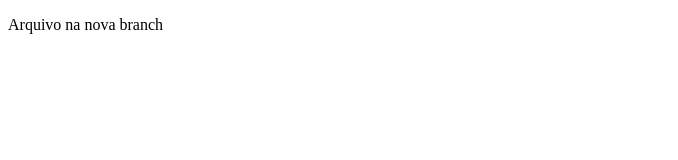
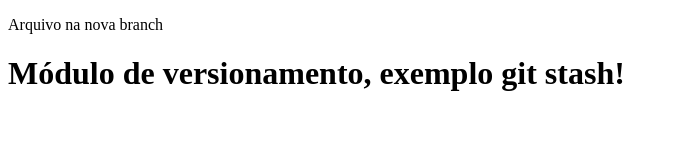
Before and after one commit to IanJanchuky/modulo_versionamento, a plain HTML site: page pages/index.html in a window 1280 px wide. Shown: the whole page, without its empty margins (0-678 px from the left). Drawn offline with Linux system fonts and the light colour scheme.

Commit message:
exemplo do stash

```diff
--- a/pages/index.html
+++ b/pages/index.html
@@ -7,5 +7,6 @@
 </head>
 <body>
  <p>Arquivo na nova branch</p>
+ <h1>Módulo de versionamento, exemplo git stash!</h1>
 </body>
 </html>
```
